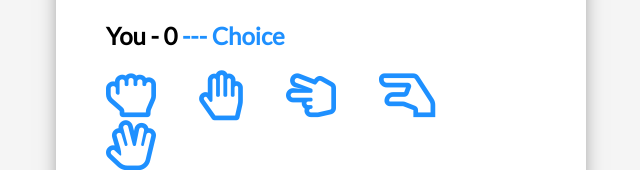
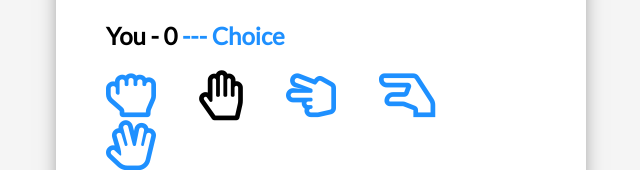
Before and after one commit to rigole/Spock-Rock-Game, a plain HTML site: page index.html in a window 1280 px wide. Shown: the part 229-399 px from the top of the page, without its empty margins (319-959 px from the left). Drawn offline with Linux system fonts and the light colour scheme.

Commit message:
overriding the color of the selected using the !important value in css

```diff
--- a/index.html
+++ b/index.html
@@ -18,7 +18,7 @@
         <div class="player-container" id="player">
             <h2>You - <span id="playerScore">0</span><span class="choice" id="playerChoice"> --- Choice </span></h2>
             <i class="far fa-hand-rock" title="Rock" id="playerRock"></i>
-            <i class="far fa-hand-paper" title="Paper" id="playerPaper"></i>
+            <i class="far fa-hand-paper selected" title="Paper" id="playerPaper"></i>
             <i class="far fa-hand-scissors" title="Scissors" id="playerScissors"></i>
             <i class="far fa-hand-lizard" title="Lizard" id="playerLizard"></i>
             <i class="far fa-hand-spock" title="SPock" id="playerSpock"></i>
--- a/style.css
+++ b/style.css
@@ -59,6 +59,11 @@ h2{
 #computer .choice{
     color: rgb(235, 43, 13);
 }
+
+.selected{
+    color: black !important;
+}
+
 
 .reset-icon{
     font-size: 30px;
```
